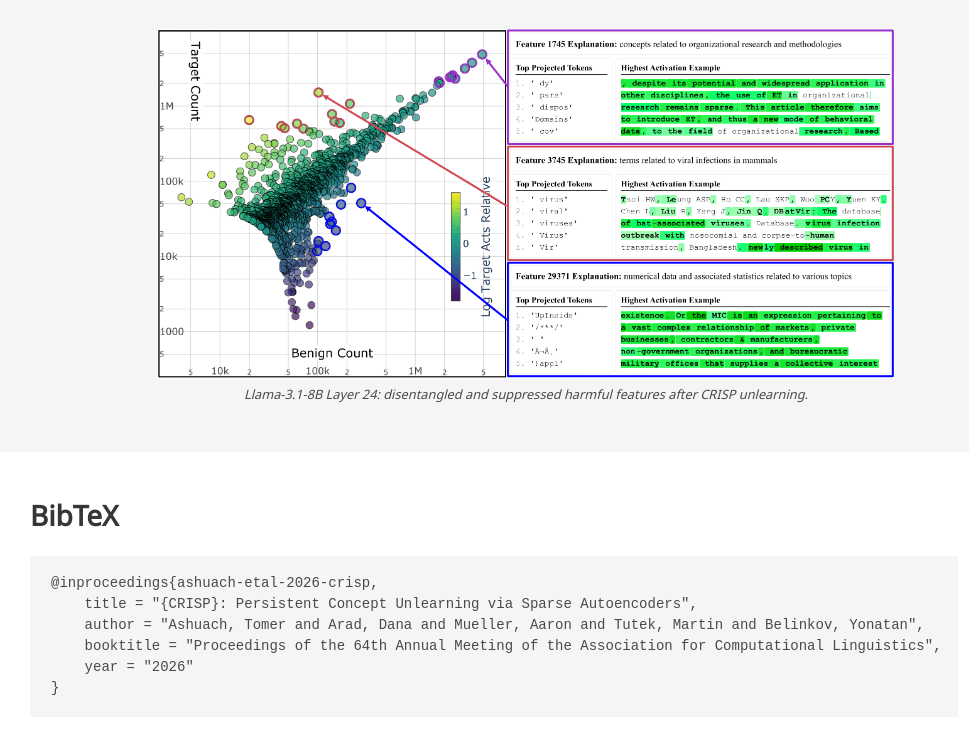
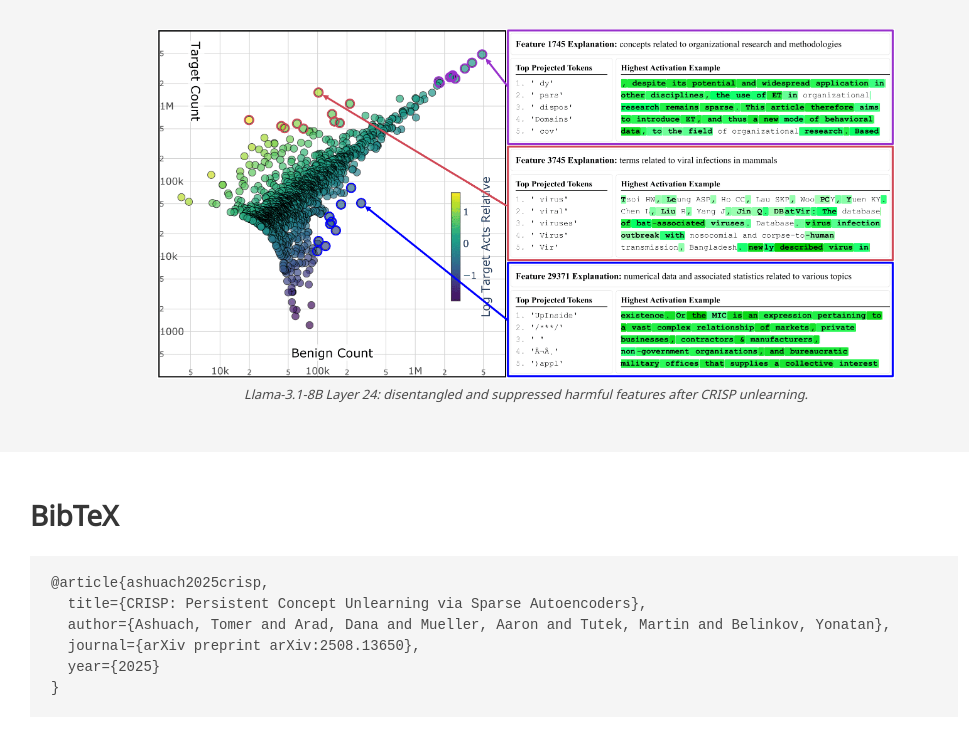
Before and after one commit to technion-cs-nlp/CRISP, a plain HTML site: page index.html in a window 1280 px wide. Shown: the part 4281-5014 px from the top of the page, without its empty margins (146-1115 px from the left). Drawn offline with nearby package versions, Linux system fonts and the light colour scheme; some icons are missing; a web font is replaced by a local one.

Commit message:
Update BibTeX citation to arXiv preprint entry
Co-Authored-By: Claude Sonnet 4.6 <noreply@anthropic.com>

```diff
--- a/index.html
+++ b/index.html
@@ -347,11 +347,11 @@
   <section class="section" id="BibTeX">
     <div class="container is-max-desktop content">
       <h2 class="title">BibTeX</h2>
-      <pre><code>@inproceedings{ashuach-etal-2026-crisp,
-    title = "{CRISP}: Persistent Concept Unlearning via Sparse Autoencoders",
-    author = "Ashuach, Tomer and Arad, Dana and Mueller, Aaron and Tutek, Martin and Belinkov, Yonatan",
-    booktitle = "Proceedings of the 64th Annual Meeting of the Association for Computational Linguistics",
-    year = "2026"
+      <pre><code>@article{ashuach2025crisp,
+  title={CRISP: Persistent Concept Unlearning via Sparse Autoencoders},
+  author={Ashuach, Tomer and Arad, Dana and Mueller, Aaron and Tutek, Martin and Belinkov, Yonatan},
+  journal={arXiv preprint arXiv:2508.13650},
+  year={2025}
 }</code></pre>
     </div>
   </section>
```
